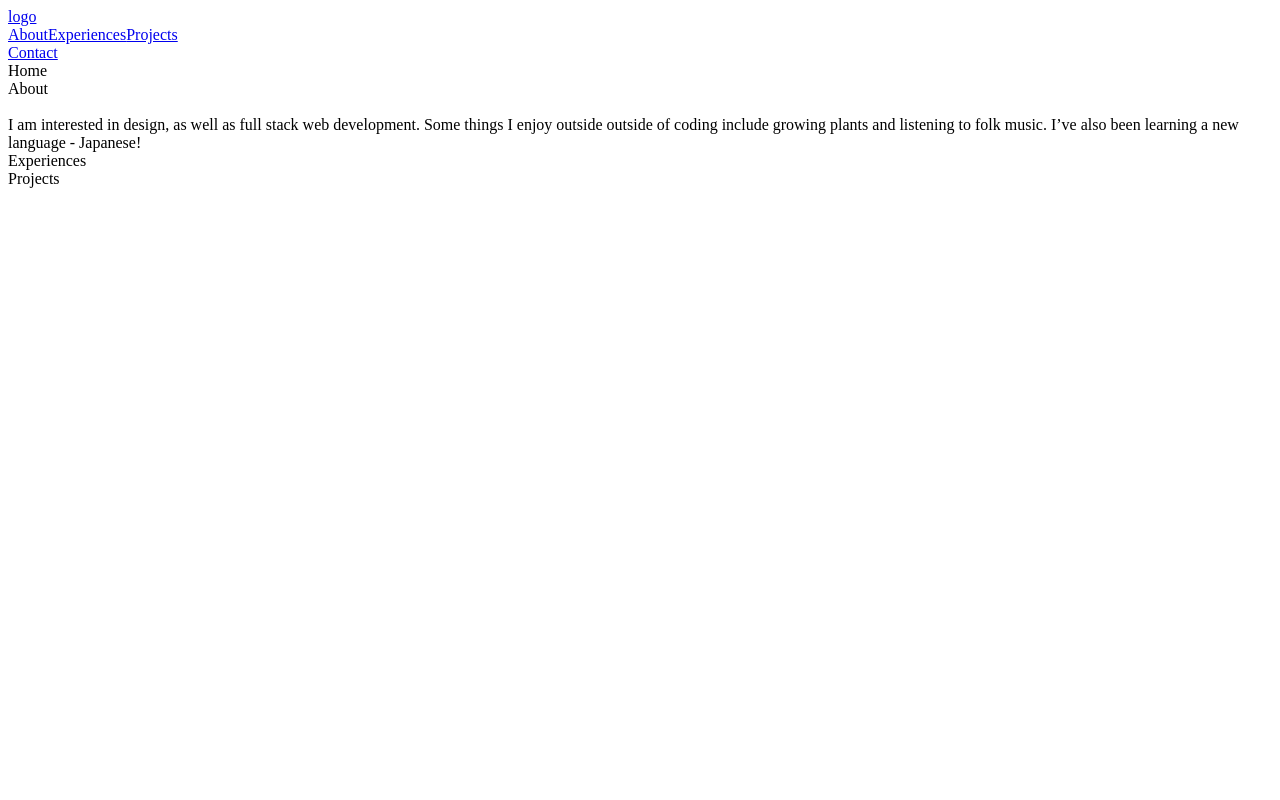
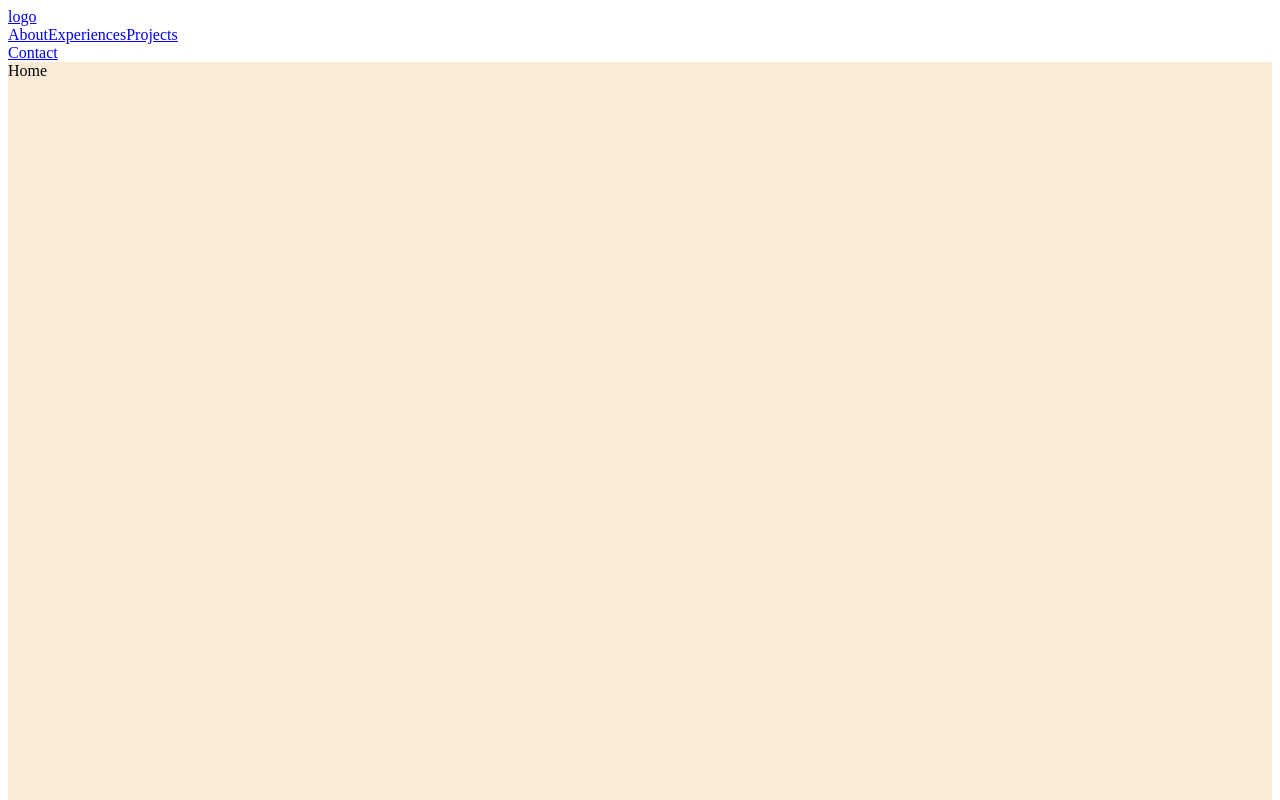
Before and after one commit to awang2330/personal-site, a React (Create React App) app: page /about in a window 1280 px wide. Shown: the top 800 px of the page. Built offline with nearby package versions, Linux system fonts and the light colour scheme.

Commit message:
link to separate page

```diff
--- a/package.json
+++ b/package.json
@@ -10,9 +10,10 @@
     "@types/node": "^12.20.19",
     "@types/react": "^17.0.18",
     "@types/react-dom": "^17.0.9",
+    "history": "^5.0.1",
     "react": "^17.0.2",
     "react-dom": "^17.0.2",
-    "react-router-dom": "^5.2.0",
+    "react-router-dom": "^6.0.0-beta.1",
     "react-scripts": "4.0.3",
     "typescript": "^4.3.5",
     "web-vitals": "^1.1.2"
--- a/src/components/About/About.css
+++ b/src/components/About/About.css
@@ -0,0 +1,4 @@
+.About {
+  height: 100vh;
+  background-color: aquamarine;
+}
--- a/src/components/App/App.tsx
+++ b/src/components/App/App.tsx
@@ -1,4 +1,4 @@
-import { BrowserRouter, Route } from 'react-router-dom';
+import { BrowserRouter as Router, Routes, Route } from 'react-router-dom';
 import Navbar from '../Navbar/Navbar';
 import Home from '../Home/Home';
 import About from '../About/About';
@@ -9,14 +9,16 @@ import './App.css';
 function App() {
   return (
     <div className="App">
-      <BrowserRouter>
+      <Router>
         <Navbar />
         <Home />
-        {/* <Route path="\" element={<Home />}/> */}
-        <Route path="\about" element={<About />}/>
-        <Route path="\experiences" element={<Experiences />}/>
-        <Route path="\projects" element={<Projects />}/>
-      </BrowserRouter>
+        <Routes>
+          <Route path="/" element={<Home />}/>
+          <Route path="/about" element={<About />}/>
+          <Route path="/experiences" element={<Experiences />}/>
+          <Route path="/projects" element={<Projects />}/>
+        </Routes>
+      </Router>
     </div>
   );
 }
--- a/src/components/Experiences/Experiences.css
+++ b/src/components/Experiences/Experiences.css
@@ -0,0 +1,4 @@
+.Experiences {
+  height: 100vh;
+  background-color: aqua;
+}
--- a/src/components/Experiences/Experiences.tsx
+++ b/src/components/Experiences/Experiences.tsx
@@ -1,6 +1,7 @@
 
 import './Experiences.css';
 export default function Experiences() {
+  console.log("ex")
   return (
     <div className="Experiences">
       <div className="section-title">Experiences</div>
--- a/src/components/Home/Home.css
+++ b/src/components/Home/Home.css
@@ -0,0 +1,4 @@
+.Home {
+  height: 100vh;
+  background-color: antiquewhite;
+}
--- a/src/components/Home/Home.tsx
+++ b/src/components/Home/Home.tsx
@@ -1,14 +1,8 @@
-import About from '../About/About';
-import Experiences from '../Experiences/Experiences';
-import Projects from '../Projects/Projects';
 import './Home.css'
 export default function Home() {
   return (
     <div className="Home">
       <div className="section-title">Home</div>
-      <About />
-      <Experiences />
-      <Projects />
     </div>
   )
 }
--- a/src/components/Navbar/Navbar.tsx
+++ b/src/components/Navbar/Navbar.tsx
@@ -10,6 +10,7 @@ export default function Navbar() {
         <Link to="/experiences">Experiences</Link>
         <Link to="/projects">Projects</Link>
       </div>
+
       <Link to="/contact">Contact</Link>
     </div>
   )
--- a/src/components/Projects/Projects.css
+++ b/src/components/Projects/Projects.css
@@ -0,0 +1,4 @@
+.Projects {
+  height: 100vh;
+  background-color: antiquewhite;
+}
```
Also changed, not shown: public/manifest.json, 1 other file (tests, documents, lock files or other folders).
